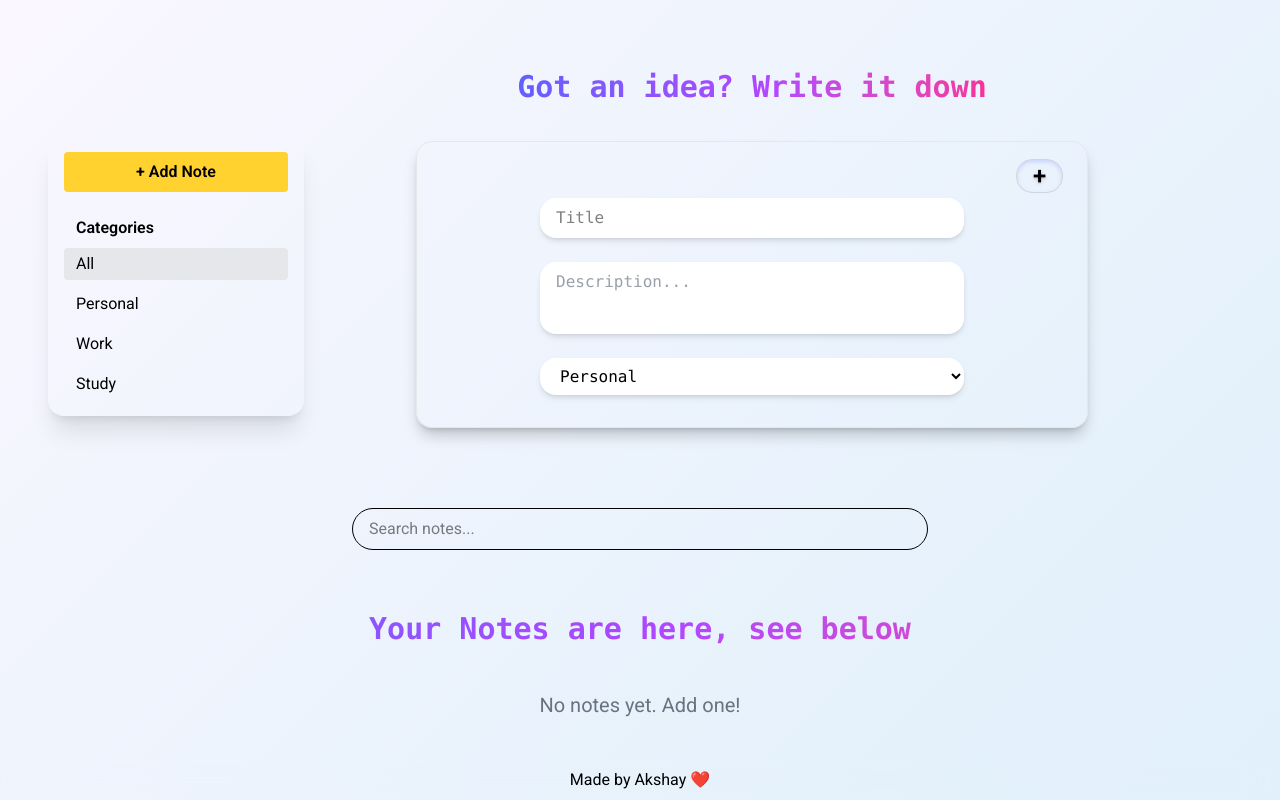
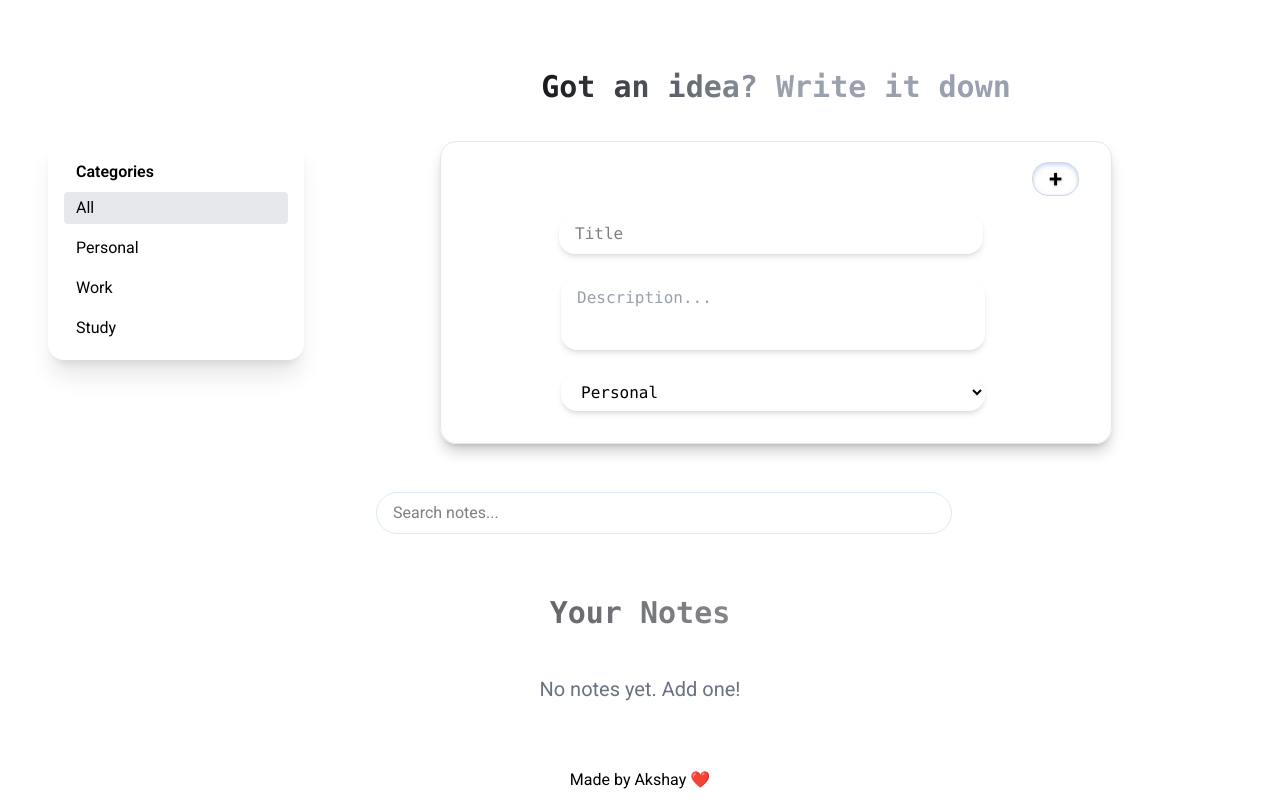
Before and after one commit to Akshay1799/Note-App, a React (Vite) app: page / in a window 1280 px wide. Built offline with nearby package versions, Linux system fonts and the light colour scheme; a web font is replaced by a local one.

Commit message:
refactored layout and made some changes in styling

```diff
--- a/src/App.jsx
+++ b/src/App.jsx
@@ -3,6 +3,7 @@ import FormInput from "./components/FormInput";
 import Notes from "./components/Notes";
 import Footer from "./components/Footer";
 import Sidebar from "./components/Sidebar";
+import { FaBars } from "react-icons/fa";
 
 function App() {
   const [notes, setNotes] = useState(() => {
@@ -16,6 +17,9 @@ function App() {
   const [categories, setCategories] = useState(["All", "Personal", "Work", "Study"]);
   const [selectedCategory, setSelectedCategory] = useState("All");
   const [searchTerm, setSearchTerm] = useState("");
+
+  // Sidebar toggle state (for mobile)
+  const [sidebarOpen, setSidebarOpen] = useState(false);
 
   const handleDelete = (id) => setNotes(notes.filter((n) => n.id !== id));
 
@@ -32,7 +36,7 @@ function App() {
     setEditingNote(null);
   };
 
-  // ✅ Filtering logic
+  // Filter notes
   const filteredNotes = notes.filter((note) => {
     const matchesCategory =
       selectedCategory === "All" || note.category === selectedCategory;
@@ -44,16 +48,49 @@ function App() {
 
   return (
     <div className="min-h-screen flex flex-col">
-      {/* Note form */}
-      <div className="flex gap-20 px-6">
+      {/* Header for mobile toggle */}
+      <div className="flex items-center relative my-4 px-4 py-2 md:hidden bg-gray-100 z-1  backdrop-blur-2xl">
+        <button
+          className="p-2 fixed md:fixed text-xl mt-8 md:hover:cursor-pointer "
+          onClick={() => setSidebarOpen((prev) => !prev)}
+        >
+          <FaBars />
+        </button>
+        <h1 className="text-lg font-bold fixed mt-8 ml-12 tracking-wider ">Notesify</h1>
+      </div>
+
+      {/* Note form + Sidebar */}
+      <div className="flex flex-col md:flex-row gap-6 md:gap-20 px-4 md:px-6">
+        {/* Sidebar - collapsible on mobile */}
+        {sidebarOpen && (
+          <div className="md:hidden">
             <Sidebar
               categories={categories}
               selectedCategory={selectedCategory}
               setSelectedCategory={setSelectedCategory}
               onAddClick={() =>
-            document.getElementById("note-form")?.scrollIntoView({ behavior: "smooth" })
+                document
+                  .getElementById("note-form")
+                  ?.scrollIntoView({ behavior: "smooth" })
               }
             />
+          </div>
+        )}
+
+        {/* Sidebar always visible on desktop */}
+        <div className="hidden md:block">
+          <Sidebar
+            categories={categories}
+            selectedCategory={selectedCategory}
+            setSelectedCategory={setSelectedCategory}
+            onAddClick={() =>
+              document
+                .getElementById("note-form")
+                ?.scrollIntoView({ behavior: "smooth" })
+            }
+          />
+        </div>
+
         <FormInput
           setNotes={setNotes}
           editingNote={editingNote}
@@ -63,14 +100,14 @@ function App() {
       </div>
 
       {/* Layout */}
-      <div className="flex flex-1 gap-6 px-6 ">
-        <main className="flex-1">
+      <div className="flex flex-1 flex-col md:flex-row gap-6 px-4 md:px-6">
+        <main className="flex-1 mb-10">
           {/* Search */}
-          <div className="flex justify-center my-4">
+          <div className="flex justify-center min-w-lg ml-12 my-4">
             <input
               type="search"
               placeholder="Search notes..."
-              className="w-full max-w-xl border rounded-3xl px-4 py-2 mb-4"
+              className="w-full max-w-xl border border-blue-100 focus:outline-blue-100  rounded-3xl px-4 py-2 mb-4"
               value={searchTerm}
               onChange={(e) => setSearchTerm(e.target.value)}
             />
--- a/src/components/FormInput.jsx
+++ b/src/components/FormInput.jsx
@@ -51,17 +51,18 @@ const FormInput = ({ setNotes, editingNote, onUpdate, categories }) => {
   return (
     <div
       id="note-form"
-      className="flex justify-center sticky flex-col items-center m-8"
+      className="flex justify-center sticky flex-col items-center px-6 m-4 mt-10 mb-12 md:m-8 min-w-xl md:w-fit"
     >
-      <h2 className="bg-gradient-to-r from-indigo-500 via-purple-500 to-pink-500 bg-gradient bg-clip-text text-transparent leading-normal font-mono  text-2xl md:text-3xl font-bold mt-8 mx-auto">
+      <h2 className="bg-gradient-to-r from-zinc-900 via-gray-400 to-gray-400 bg-gradient bg-clip-text text-transparent leading-normal font-mono text-xl md:text-3xl font-bold mt-8 mx-auto">
         Got an idea? Write it down
       </h2>
-      <div className="mx-auto relative flex justify-center items-center flex-col w-2xl py-8 mt-8 my-8 border border-gray-200 rounded-2xl shadow-lg/20 bg-blur">
+      <div className="mx-auto relative flex justify-center items-center flex-col w-full md:w-2xl py-6 md:py-8 mt-6 md:mt-8 border border-gray-200 rounded-2xl shadow-lg/20 bg-blur">
+
         {/* Add / Update button */}
-        <div className="group relative">
+        <div className="group relative mb-4">
           <button
             type="button"
-            className="inset-shadow-sm inset-shadow-indigo-200 absolute left-66 top-[-15px] rounded-2xl px-4 mt-0 hover:cursor-pointer hover:bg-blue-100 border border-gray-300 font-semibold hover:duration-600 ease-out"
+            className=" inset-shadow-sm inset-shadow-indigo-200 absolute left-48 md:left-64 top-[-12px] my-12 rounded-2xl px-4 mt-0 hover:cursor-pointer hover:bg-gray-100 border border-gray-300 font-semibold hover:duration-600 ease-out"
             onClick={handleAddOrUpdate}
           >
             <span className="text-2xl text-shadow-md">
@@ -74,11 +75,11 @@ const FormInput = ({ setNotes, editingNote, onUpdate, categories }) => {
         </div>
 
         {/* Title */}
-        <div>
+        <div className="w-full ml-37 ">
           <input
             type="text"
             placeholder="Title"
-            className=" focus:outline-2 focus:outline-indigo-200 shadow-md  mx-2 py-2 px-4 mt-6 w-106 rounded-2xl bg-white font-mono"
+            className=" md:w-106 w-106  focus:outline-2 focus:outline-indigo-200 shadow-md py-2 px-4 mt-6 ml-[-1.6rem] md:ml-11 md:mt-6 rounded-2xl bg-white font-mono"
             value={title}
             onChange={(e) => setTitle(e.target.value)}
             maxLength={50}
@@ -88,21 +89,19 @@ const FormInput = ({ setNotes, editingNote, onUpdate, categories }) => {
         {/* Description */}
         <textarea
           placeholder="Description..."
-          className="focus:outline-2 focus:outline-indigo-200 mt-6 px-4 pt-2 shadow-md max-h-44 min-h-18 w-106 border-none rounded-2xl bg-white text-wrap font-mono text-gray-700 resize-none"
+          className=" md:w-106 w-106 focus:outline-2 focus:outline-indigo-200 mt-4 ml-[-6px] md:mt-6 px-4 pt-2 shadow-md max-h-44 min-h-18 border-none rounded-2xl bg-white font-mono text-gray-700 resize-none"
           value={description}
           onChange={(e) => setDescription(e.target.value)}
         ></textarea>
 
         {/* Category Dropdown */}
         <select
-          className="focus:outline-2 focus:outline-indigo-200 mt-6 px-4  py-2 shadow-md w-106 border-none rounded-2xl bg-white font-mono"
+          className="w-106 md:w-106 ml-[-6px]  focus:outline-2 focus:outline-indigo-200 mt-4 md:mt-6 px-4 py-2 shadow-md border-none rounded-2xl bg-white font-mono"
           value={category}
           onChange={(e) => setCategory(e.target.value)}
         >
           {categories.map((cat) => (
-            <option key={cat} value={cat}
-            className="rounded-2xl"
-            >
+            <option key={cat} value={cat}>
               {cat}
             </option>
           ))}
--- a/src/components/Notes.jsx
+++ b/src/components/Notes.jsx
@@ -1,7 +1,6 @@
 import { FaPen, FaTrash } from "react-icons/fa";
 
 const Notes = ({ notes, onDelete, onEdit }) => {
-  // Category → Badge color mapping
   const categoryColors = {
     Work: "bg-blue-400",
     Personal: "bg-green-400",
@@ -11,14 +10,14 @@ const Notes = ({ notes, onDelete, onEdit }) => {
   };
 
   return (
-    <div className="m-6">
-      <h2 className="bg-gradient-to-r from-indigo-500 via-purple-500 to-pink-500 bg-gradient bg-clip-text text-transparent leading-normal flex justify-center items-center text-3xl font-mono font-bold my-10">
-        Your Notes are here, see below
+    <div className="m-4 min-w-xl">
+      <h2 className="bg-gradient-to-r from-zinc-900  to-gray-200 bg-gradient bg-clip-text text-transparent leading-normal flex justify-center items-center text-2xl md:text-3xl font-mono font-bold my-6 md:my-10">
+        Your Notes
       </h2>
 
       <div className="flex flex-wrap gap-4 justify-center">
         {notes.length === 0 && (
-          <p className="text-gray-500 text-xl mb-8">No notes yet. Add one!</p>
+          <p className="text-gray-500 text-lg md:text-xl mb-6 md:mb-8">No notes yet. Add one!</p>
         )}
 
         {notes.map((note) => {
@@ -31,66 +30,48 @@ const Notes = ({ notes, onDelete, onEdit }) => {
             return isNaN(d) ? "—" : d.toLocaleString();
           };
 
-          // Pick color based on category, fallback to gray
           const badgeColor =
             categoryColors[note.category] || categoryColors["Other"];
 
           return (
             <div
               key={note.id}
-              className="flex flex-col  w-78 px-4 py-2 mb-12 mr-8 shadow-md border border-gray-200 rounded-2xl bg-white"
+              className="flex flex-col min-w-lg sm:w-64 md:w-78 px-4 py-2 mb-6 md:mb-12  shadow-md border border-gray-200 rounded-2xl bg-white"
             >
               {/* Action buttons row */}
-              <div className="flex justify-end gap-3 ml-6 mt-4">
-                {/* Edit button */}
+              <div className="flex justify-end gap-3 ml-2 md:ml-6 mt-2 md:mt-4">
                 <div
                   className="relative group text-sm"
                   onClick={() => onEdit(note)}
                 >
                   <FaPen className="cursor-pointer hover:text-blue-500 transition" />
-                  <span
-                    className="absolute bottom-full left-1/2 -translate-x-1/2 mb-2
-                               w-max px-2 py-1 text-sm text-white bg-gray-700 rounded
-                               opacity-0 group-hover:opacity-100 transition
-                               after:content-[''] after:absolute after:top-full after:left-1/2
-                               after:-translate-x-1/2 after:border-4
-                               after:border-transparent after:border-t-gray-700"
-                  >
+                  <span className="absolute bottom-full left-1/2 -translate-x-1/2 mb-2 w-max px-2 py-1 text-sm text-white bg-gray-700 rounded opacity-0 group-hover:opacity-100 transition">
                     Edit
                   </span>
                 </div>
 
-                {/* Delete button */}
                 <div
                   className="relative group text-sm"
                   onClick={() => onDelete(note.id)}
                 >
-                  <FaTrash className="cursor-pointer hover:text-red-500 transition" />
-                  <span
-                    className="absolute bottom-full left-1/2 -translate-x-1/2 mb-2
-                               w-max px-2 py-1 text-sm text-white bg-gray-700 rounded
-                               opacity-0 group-hover:opacity-100 transition
-                               after:content-[''] after:absolute after:top-full after:left-1/2
-                               after:-translate-x-1/2 after:border-4
-                               after:border-transparent after:border-t-gray-700"
-                  >
+                  <FaTrash className="cursor-pointer hover:text-red-500 transition " />
+                  <span className="absolute bottom-full left-1/2 -translate-x-1/2 mb-2 w-max px-2 py-1 text-sm text-white bg-gray-700 rounded opacity-0 group-hover:opacity-100 transition">
                     Delete
                   </span>
                 </div>
               </div>
 
-
               {/* Note content */}
-              <div className="mt-[-8px] pr-6">
-                <h4 className="font-mono font-extrabold text-2xl mb-2 break-words mr-8">
+              <div className="mt-[-22px] pr-2 md:pr-6">
+                <h4 className="font-mono font-extrabold text-lg md:text-2xl mb-2 break-words">
                   {note.title}
                 </h4>
                 <hr className="max-w-4/5 text-gray-300" />
-                <p className="font-mono font-medium text-gray-700 pr-2 break-words line-clamp-3 my-6">
+                <p className="font-mono font-medium text-gray-700 break-words line-clamp-3 my-4 md:my-6">
                   {note.description}
                 </p>
               </div>
-              {/* Category tag */}
+
               {note.category && (
                 <span
                   className={`self-start mt-2 px-3 py-1 text-xs font-semibold text-white rounded-full ${badgeColor}`}
@@ -99,7 +80,6 @@ const Notes = ({ notes, onDelete, onEdit }) => {
                 </span>
               )}
 
-              {/* Timestamp */}
               <div className="mt-4 text-xs text-gray-500">
                 {wasEdited ? (
                   <p>Last updated: {formatDate(updated)}</p>
--- a/src/components/Sidebar.jsx
+++ b/src/components/Sidebar.jsx
@@ -2,13 +2,13 @@ import React from "react";
 
 const Sidebar = ({ categories = [], selectedCategory, setSelectedCategory, onAddClick }) => {
   return (
-    <aside className="w-64 p-4  ml-6 mt-34 border-none shadow-xl rounded-2xl h-fit  ">
-      <button
+    <aside className="w-full md:w-64 p-4 md:ml-6 mt-6 md:mt-34 border-none shadow-xl rounded-2xl h-fit bg-white">
+      {/* <button
         onClick={onAddClick}
         className="w-full mb-4 bg-amber-300 hover:bg-amber-400 text-center py-2 rounded font-semibold"
       >
         + Add Note
-      </button>
+      </button> */}
 
       <h3 className="m-2 pl-1 font-semibold">Categories</h3>
       <ul className="space-y-2 mt-2">
--- a/src/index.css
+++ b/src/index.css
@@ -1,8 +1,8 @@
 @import "tailwindcss";
 
 body {
-
-    background: linear-gradient(
+    background-color: rgb(255, 255, 255);
+    /* background: linear-gradient(
         135deg,
         #faf7ff 0%,
         #e4f1fb 20%,
@@ -12,7 +12,7 @@ body {
 
     background-size: 400% 400%;
     animation: gradient 15s ease ;
-    z-index: -1;
+    z-index: -1; */
 
     font-family: 'Roboto', Verdana, Geneva, Tahoma, sans-serif;
     min-height: 100vh;
```
Lines whose indentation alone changed are shown as unchanged.
